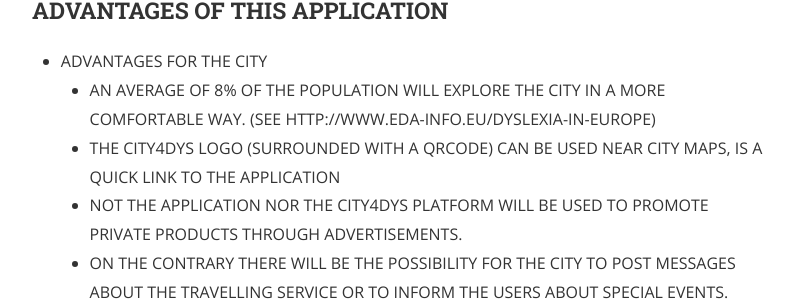
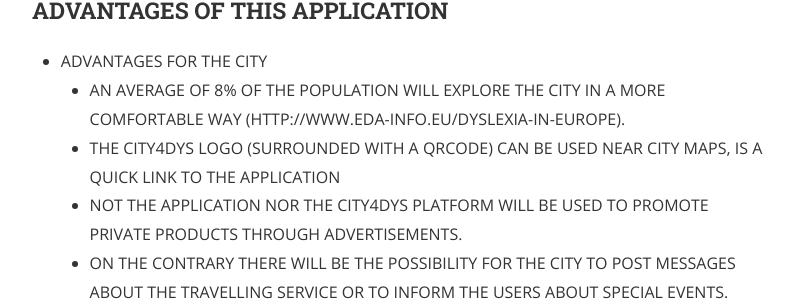
Before and after one commit to city4dys/city4dys.github.io, a Jekyll site: the page built from 10_about.md, in a window 1280 px wide and 900 px high, scrolled down 418 px. Shown: the part 181-484 px from the top of the window, without its empty margins (240-1033 px from the left). Built offline with Jekyll 4.4.1, drawn with Linux system fonts in a browser that asks for light colours; nearby versions of some CDN libraries; a style sheet for code colours, icons or effects is not loaded.

Commit message:
mod about

```diff
--- a/10_about.md
+++ b/10_about.md
@@ -21,7 +21,7 @@ permalink: /about/
 ### Advantages of this application
 
 * Advantages for the city
-    * An average of 8% of the population will explore the city in a more comfortable way. (See http://www.eda-info.eu/dyslexia-in-europe)
+    * An average of 8% of the population will explore the city in a more comfortable way (http://www.eda-info.eu/dyslexia-in-europe).
     * The city4dys logo (surrounded with a qrcode) can be used near city maps, is a quick link to the application
     * Not the application nor the city4dys platform will be used to promote private products through advertisements.
     * On the contrary there will be the possibility for the city to post messages about the travelling service or to inform the users about special events.
```
